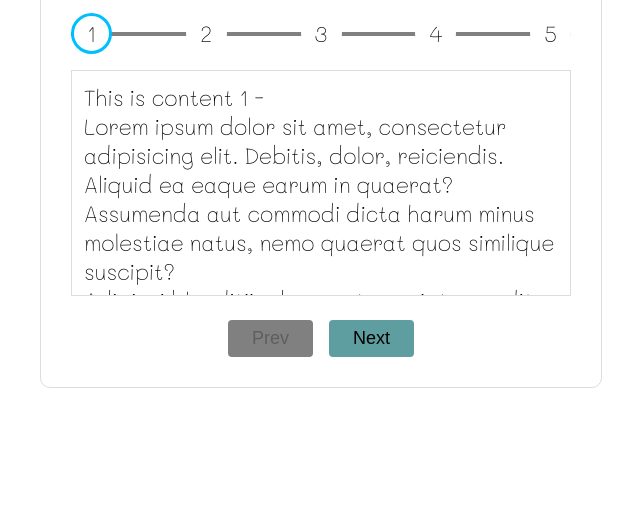
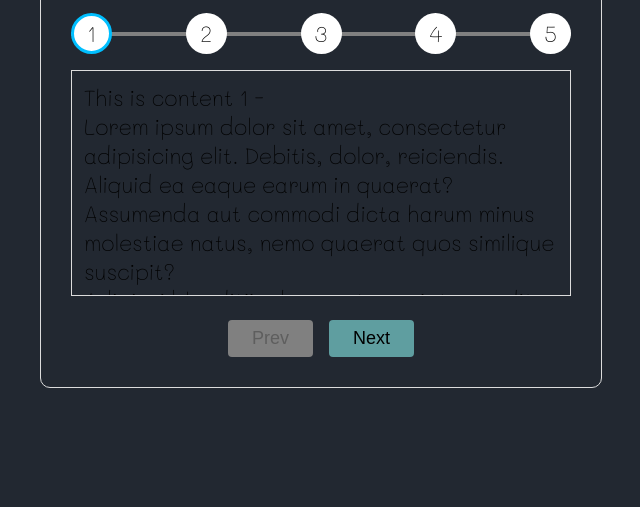
Before and after one commit to hoalaxanh123/Learn-50days-CSS-HTML-JS, a plain HTML site: page Day2/index.html in a window 1280 px wide. Shown: the part 309-816 px from the top of the page, without its empty margins (319-959 px from the left). Drawn offline with Linux system fonts and the light colour scheme.

Commit message:
Day 2-fix background color

```diff
--- a/Day2/style.css
+++ b/Day2/style.css
@@ -13,6 +13,7 @@ body {
     justify-content: center;
     height: 100vh;
     font-size: 22px;
+    background-color: #222831;
 }
 
 .main {
```
